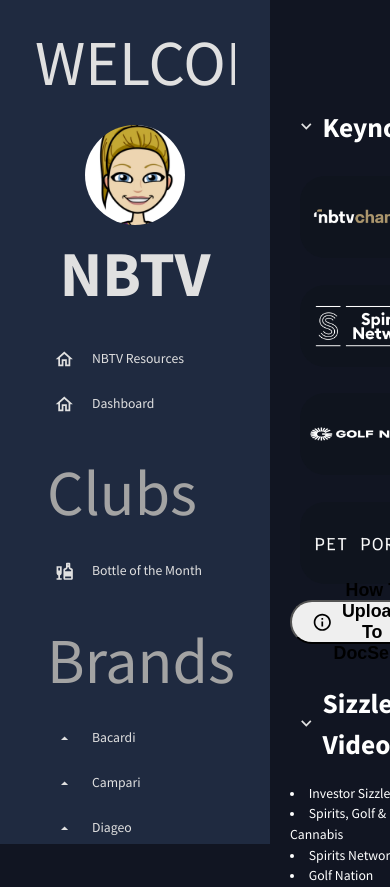
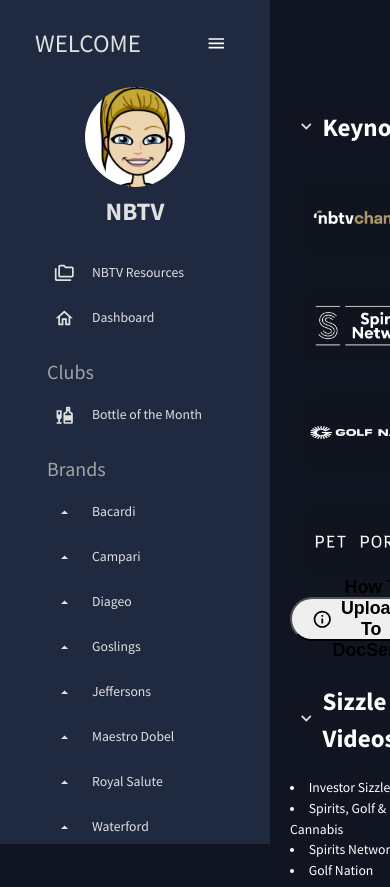
Before and after one commit to shannie14/sn-Front, a React (Create React App) app: page /Resources in a window 390 px wide. Shown: the top 887 px of the page. Built offline with nearby package versions, Linux system fonts and the light colour scheme; what chartjs-plugin-datalabels would draw is missing.

Commit message:
responsive text

```diff
--- a/src/components/Sidebar.js
+++ b/src/components/Sidebar.js
@@ -4,7 +4,7 @@ import { Box, IconButton, Typography, useTheme } from '@mui/material';
 import { Link } from 'react-router-dom';
 import { tokens } from "../theme";
 import EqualizerOutlinedIcon from "@mui/icons-material/HomeOutlined";
-import FolderCopyOutlinedIcon from "@mui/icons-material/HomeOutlined";
+import FolderCopyOutlinedIcon from "@mui/icons-material/FolderCopyOutlined";
 import MenuOutlinedIcon from "@mui/icons-material/MenuOutlined";
 import LiquorIcon from '@mui/icons-material/Liquor';
 import ArrowDropUpIcon from '@mui/icons-material/ArrowDropUp';
@@ -47,7 +47,7 @@ const Sidebar = () => {
           padding: "5px 35px 5px 20px !important",
         },
         "& .pro-inner-item:hover": {
-          color: "#1e6488 !important",
+          color: "#f38447 !important",
         },
         "& .pro-menu-item.active": {
           color: "#ab966d !important",
@@ -95,7 +95,7 @@ const Sidebar = () => {
               </Box>
               <Box textAlign="center">
                 <Typography
-                  variant="h2"
+                  variant="h3"
                   color={colors.grey[100]}
                   fontWeight="bold"
                   sx={{ m: "10px 0 0 0" }}
@@ -208,7 +208,7 @@ const Sidebar = () => {
           </Box>
         </Menu>
       </ProSidebar>
-    </Box>
+    </Box >
   );
 };
 
--- a/src/index.css
+++ b/src/index.css
@@ -67,6 +67,7 @@ body,
   justify-content: flex-start;
 }
 
+/*class element*/
 .image-row img {
   width: 100%;
   max-width: 200px;
@@ -81,8 +82,45 @@ a:link {
   text-decoration: none;
 }
 
+/*
+  111 > 101 >100 > 011 > 010 > 001
+*/
+
+/*selector*/
+h1 {
+  font-size: 40px;
+}
+
+h2 {
+  font-size: 30px;
+}
+
+h3 {
+  font-size: 25px;
+}
+
+h5 {
+  font-size: 30px !important;
+}
+
+h6 {
+  font-size: 25px !important;;
+}
+
 @media (max-width: 600px) {
-  .chart-container {
-    width: 10%
+  h1 {
+    font-size: 2em;
+  }
+  h2 {
+    font-size: 25px !important;
+  }
+  h3 {
+    font-size: 25px !important;
+  }
+  h5 {
+    font-size: 25px !important;
+  }
+  h6 {
+    font-size: 20px !important;
   }
 }
--- a/src/pages/Resources.js
+++ b/src/pages/Resources.js
@@ -32,7 +32,7 @@ const Resources = () => {
                     onClick={toggleOpen1}>{isOpen1 ? <KeyboardArrowDownOutlinedIcon /> : <ArrowForwardIosOutlinedIcon />}
                 </button>
 
-                <span><h1>Keynotes</h1></span>
+                <span><h2>Keynotes</h2></span>
             </Box >
 
             {isOpen1 && (
@@ -65,7 +65,7 @@ const Resources = () => {
                 <button style={{ backgroundColor: 'transparent', color: colors.grey[100], borderWidth: 0 }} onClick={toggleOpen2}>
                     {isOpen2 ? <KeyboardArrowDownOutlinedIcon /> : <ArrowForwardIosOutlinedIcon />}
                 </button>
-                <span><h1>Sizzle Videos</h1></span> </Box >
+                <span><h2>Sizzle Videos</h2></span> </Box >
             {isOpen2 && (<div>
                 <li>Investor Sizzle</li>
                 <li>Spirits, Golf & Cannabis</li>
--- a/src/theme.js
+++ b/src/theme.js
@@ -165,20 +165,20 @@ export const themeSettings = (mode) => {
         typography: {
             fontFamily: ["Source Sans Pro", "sans-serif"].join(","),
             fontSize: 12,
-            h1: {
-                fontFamily: ["Source Sans Pro", "sans-serif"].join(","),
-                fontSize: 40,
-                '@media (max-width:600px)': {
-                    fontSize: '4rem',
-                },
-            },
-            h2: {
-                fontFamily: ["Source Sans Pro", "sans-serif"].join(","),
-                fontSize: 32,
-                '@media (max-width:600px)': {
-                    fontSize: '4rem',
-                },
-            },
+            // h1: {
+            //     fontFamily: ["Source Sans Pro", "sans-serif"].join(","),
+            //     fontSize: 40,
+            //     '@media (max-width:600px)': {
+            //         fontSize: '4rem',
+            //     },
+            // },
+            // h2: {
+            //     fontFamily: ["Source Sans Pro", "sans-serif"].join(","),
+            //     fontSize: 32,
+            //     '@media (max-width:600px)': {
+            //         fontSize: '4rem',
+            //     },
+            // },
             h3: {
                 fontFamily: ["Source Sans Pro", "sans-serif"].join(","),
                 fontSize: 24,
```
